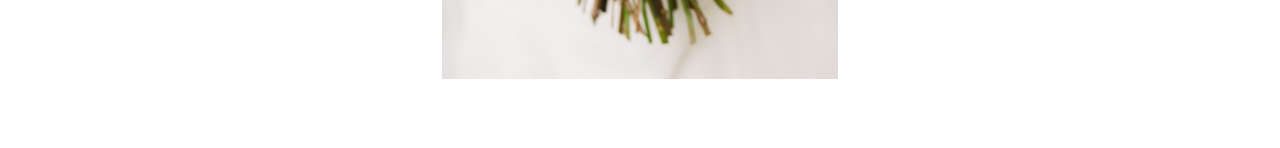
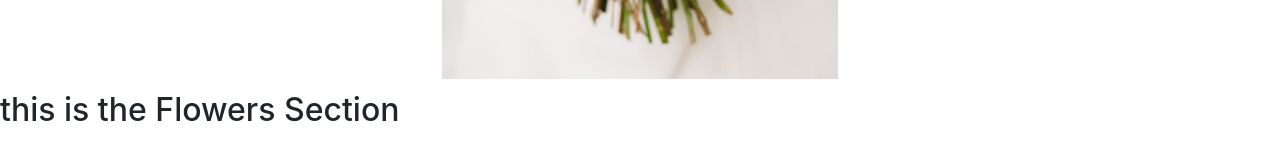
Before and after one commit to ZahraB21/flowerboutique, a React (Create React App) app: page / in a window 1280 px wide. Shown: the part 1406-1554 px from the top of the page. Before the commit the page ends 1486 px from the top, so only its background shows below. Built offline with nearby package versions, Linux system fonts and the light colour scheme.

Commit message:
Starting the Flowers Section

```diff
--- a/src/App.js
+++ b/src/App.js
@@ -2,6 +2,7 @@ import React from "react";
 import Navbar from "./components/headerComponents/navbar";
 import Banner from "./components/headerComponents/banner";
 import Mission from "./components/mainComponents/mission";
+import Flowers from "./components/mainComponents/flowers";
 
 import "bootstrap/dist/css/bootstrap.css";
 import "./App.css";
@@ -15,6 +16,7 @@ function App() {
       </header>
       <main>
         <Mission />
+        <Flowers />
       </main>
       {/* <footer>Photos by Monica Galentino, Thomas AE Lanty on Unsplashon</footer> */}
     </div>
--- a/src/assets/styles/componentStyles.css
+++ b/src/assets/styles/componentStyles.css
@@ -71,4 +71,8 @@
     position: relative;
     bottom: 25%;
   }
+
+  main #flowers {
+    margin-top: 50px;
+  }
 }
--- /dev/null
+++ b/src/components/mainComponents/flowers.jsx
@@ -0,0 +1,22 @@
+import React, { Component } from "react";
+
+import "bootstrap/dist/css/bootstrap.css";
+
+class Flowers extends Component {
+  state = {};
+  render() {
+    return (
+      <section id="flowers">
+        <div className="container-fluid">
+          <div className="row">
+            <div className="col-12">
+              <h1>this is the Flowers Section</h1>
+            </div>
+          </div>
+        </div>
+      </section>
+    );
+  }
+}
+
+export default Flowers;
```
